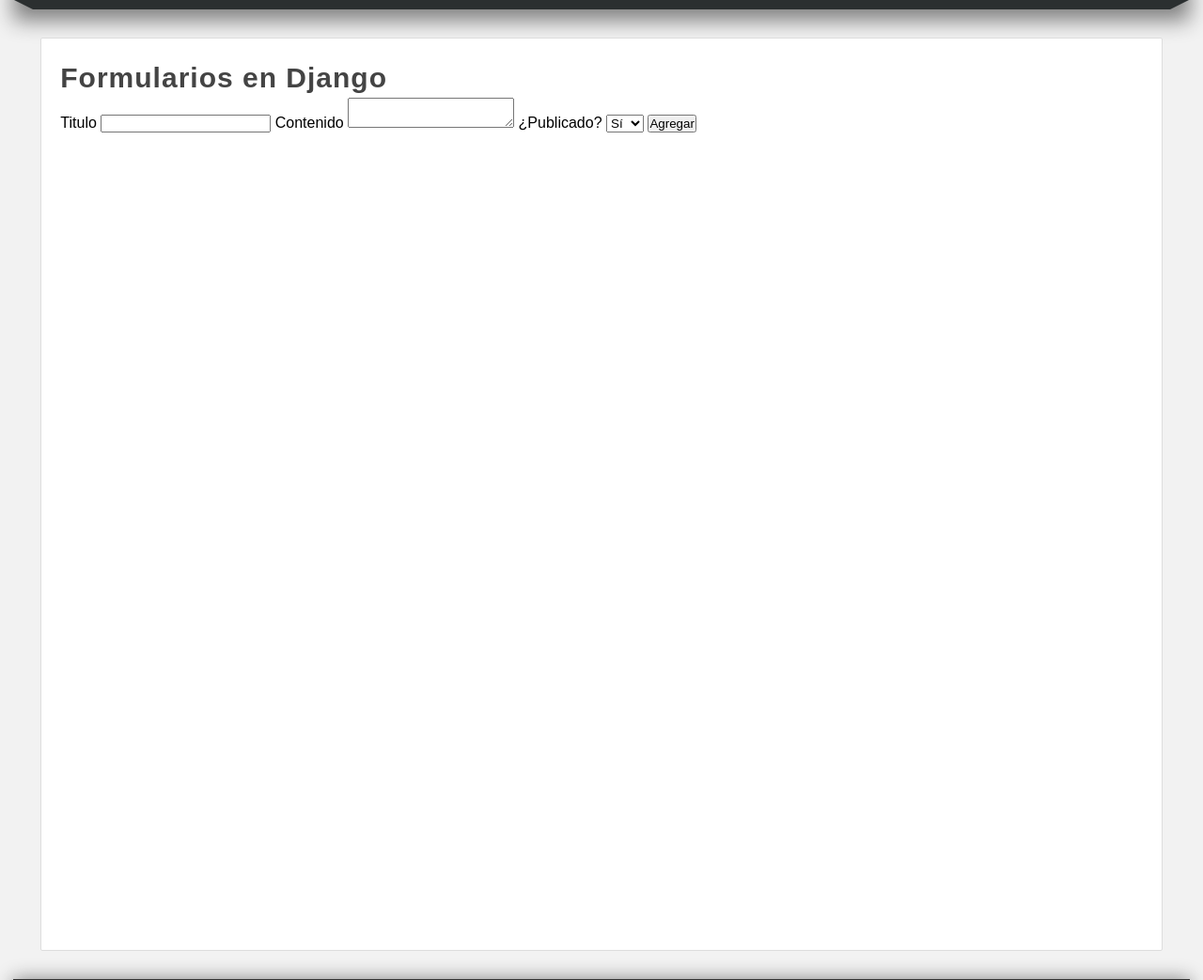
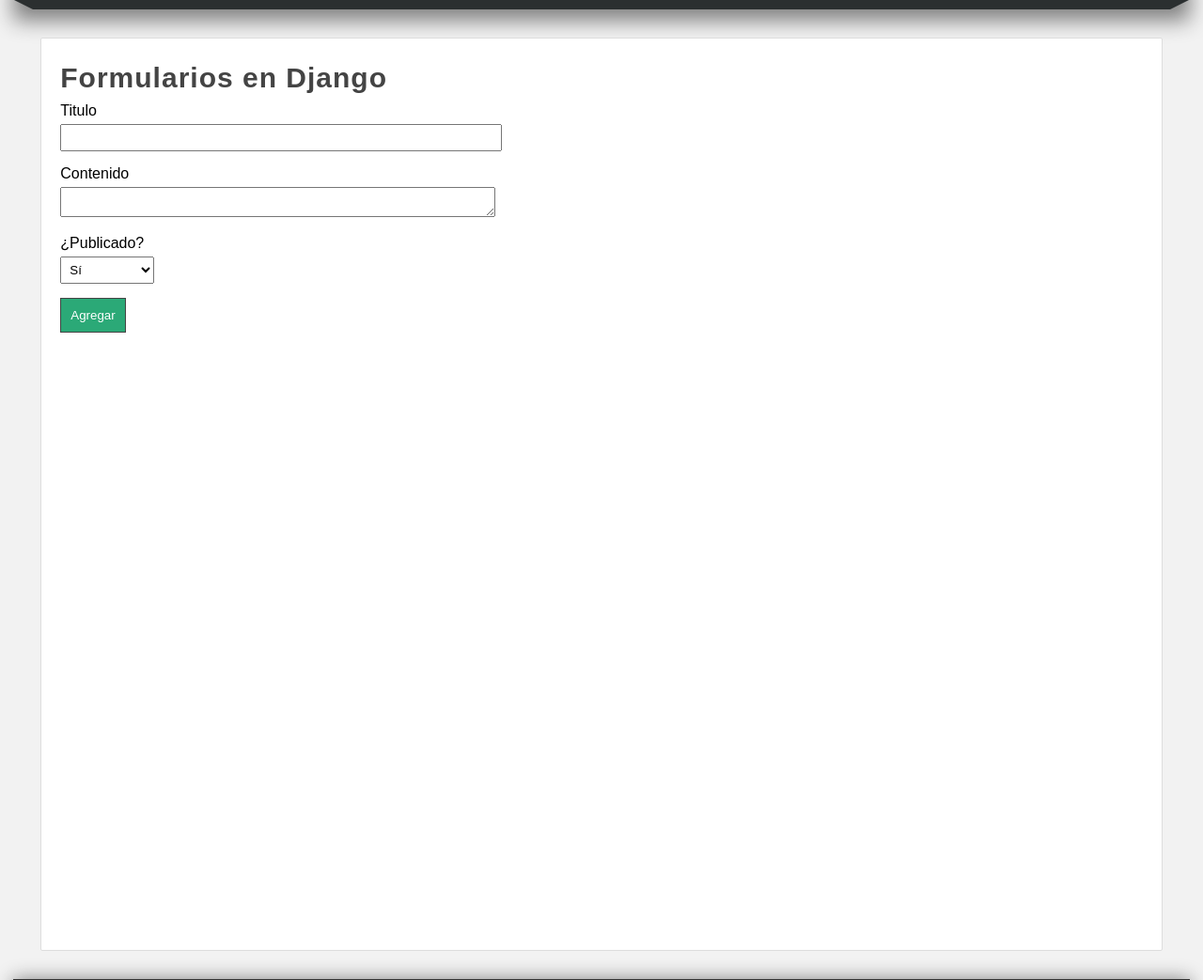
Before and after one commit to DavidRosVal/ProyectosDjango-LP3, a Django app: page /create-articulo/ in a window 1280 px wide. Shown: the part 182-1225 px from the top of the page at 94% size. Run offline with Django 3.2, Linux system fonts and the light colour scheme.

Commit message:
style del form y method POST

```diff
--- a/proyecto001/miapp/static/css/style.css
+++ b/proyecto001/miapp/static/css/style.css
@@ -144,6 +144,46 @@ nav ul li a:hover {
     margin: 0 auto;
 }
 
+.box form{
+    width: 40%;
+}
+
+.box form input, .box form label {
+    display: block;
+    padding: 5px;
+    padding-left: 0px;
+}
+
+.box form input[type="text"],
+.box form textarea,
+.box form select{
+    width: 100%;
+    margin-bottom: 10px;
+}
+
+.box form select{
+    width: 100px;
+    padding: 5px;
+}
+
+.box form input[type="submit"],
+.box form input[type="button"],
+.box form button{
+    padding: 10px;
+    margin-top: 5px;
+    background: #2ba977;
+    border: 1px solid #444;
+    color: white;
+    transition: 300ms all;
+}
+
+.box form input[type="submit"]:hover,
+.box form input[type="button"]:hover,
+.box form button:hover{
+cursor: pointer;
+background: #1f7e58;
+}
+
 .title {
     color: #444;
     letter-spacing: 1px;
--- a/proyecto001/miapp/templates/create_articulo.html
+++ b/proyecto001/miapp/templates/create_articulo.html
@@ -7,7 +7,8 @@
 
 {% block content %}
     <h1 class="title">Formularios en Django</h1>
-    <form action="{% url 'save_articulo' %}" method="GET">
+    <form action="{% url 'save_articulo' %}" method="POST">
+        {% csrf_token %}
         <label for="titulo">Titulo</label>
         <input type="text" name="titulo"/>
 
--- a/proyecto001/miapp/views.py
+++ b/proyecto001/miapp/views.py
@@ -113,13 +113,23 @@ def eliminar_articulo(request, id):
     return redirect('listar_articulos')
 
 def save_articulo(request):
-    articulo = Articulo(
-        titulo = titulo,
-        contenido = contenido,
-        publicado = publicado
-    )
-    articulo.save()
-    return HttpResponse(f"Articulo Creado: {articulo.titulo} - {articulo.contenido}")
+    if request.method == 'POST':
+        titulo = request.POST['titulo']
+        if len(titulo)<=5:
+            return HttpResponse("<h2>El tamaño del titulo es pequeño, intente nuevamente</h2>")
+        contenido = request.POST['contenido']
+        publicado = request.POST['publicado']
+
+
+        articulo = Articulo(
+            titulo = titulo,
+            contenido = contenido,
+            publicado = publicado
+        )
+        articulo.save()
+        return HttpResponse(f"Articulo Creado: {articulo.titulo} - {articulo.contenido}")
+    else:
+        return HttpResponse("<h2>No se ha podido registrar el articulo</h2>")
 
 def create_articulo(request):
     return render(request, 'create_articulo.html')
```
Also changed, not shown: proyecto001/db.sqlite3.
